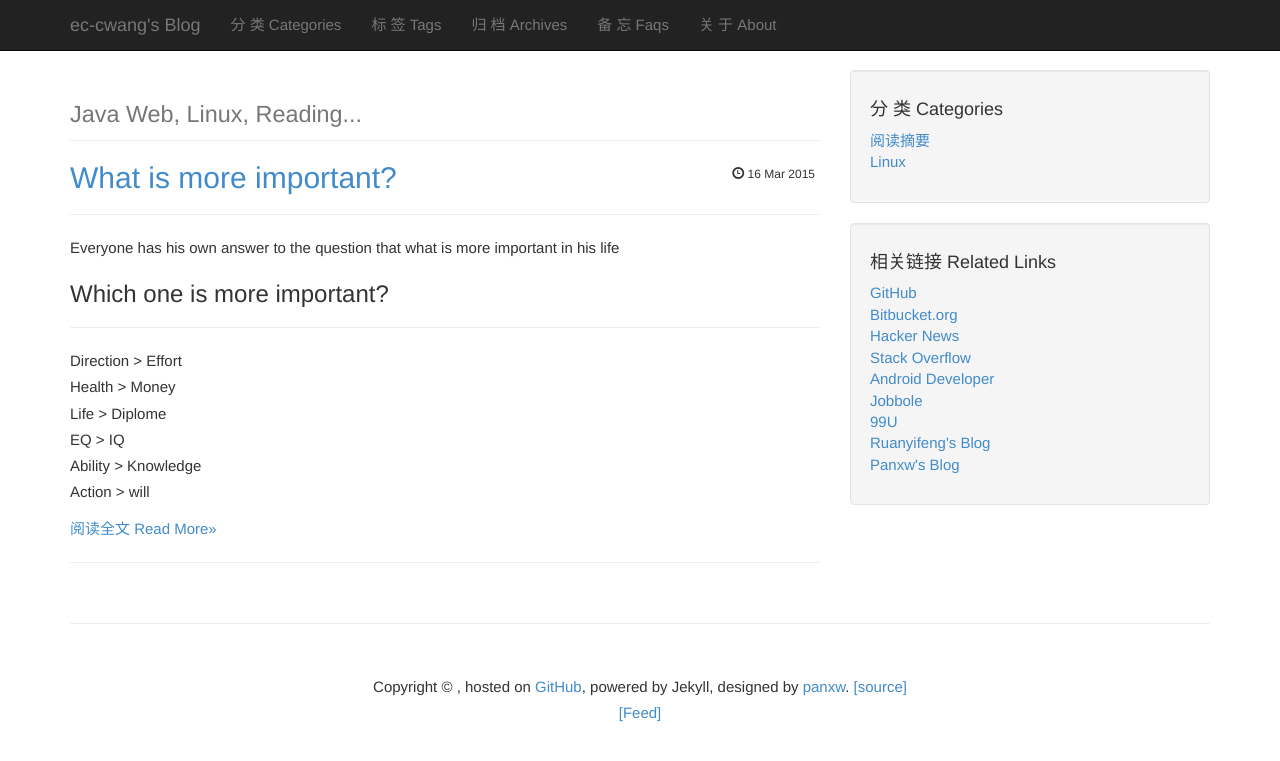
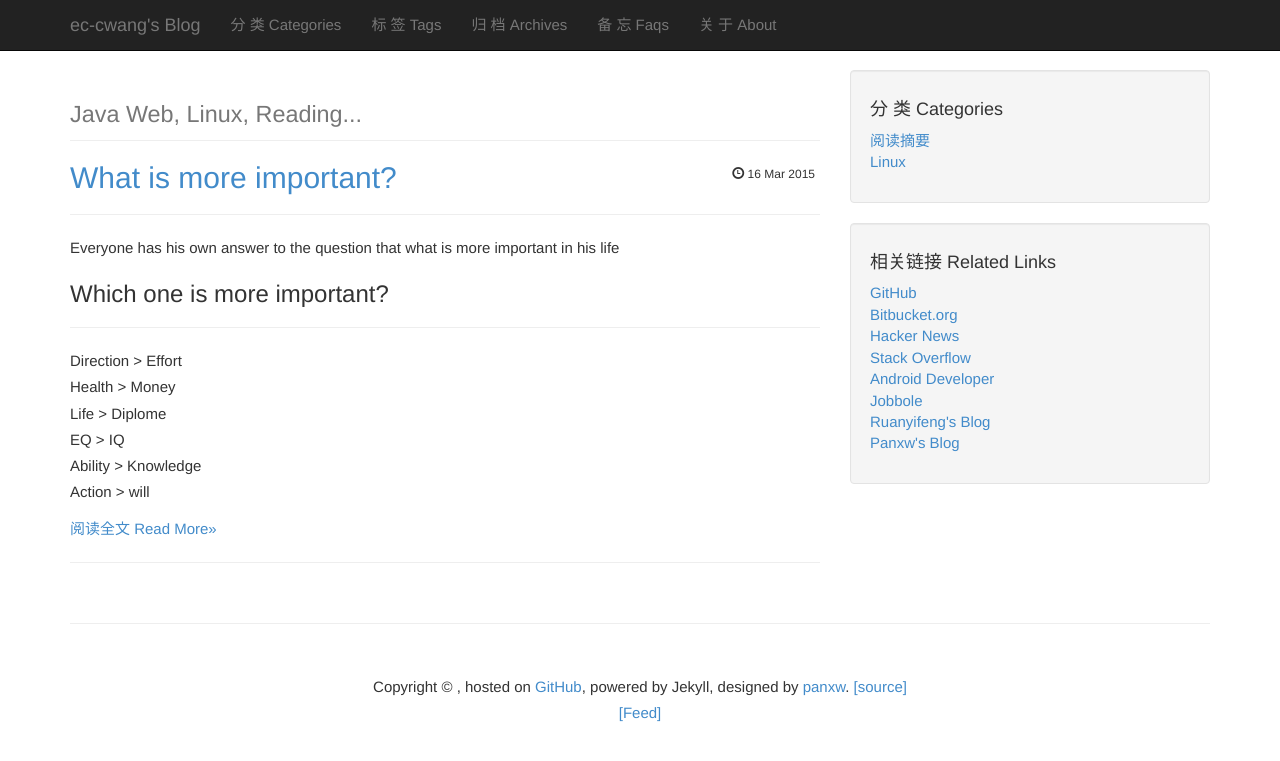
Before and after one commit to ec-cwang/ec-cwang.github.io, a Jekyll site: the page built from index.html, in a window 1280 px wide. Shown: the top 761 px of the page. Built offline with Jekyll 4.4.1, drawn with Linux system fonts in a browser that asks for light colours; Markdown is read by kramdown in place of the engine named in the settings; the list of posts is cut into pages by our own code.

Commit message:
Update links.html

```diff
--- a/_includes/links.html
+++ b/_includes/links.html
@@ -30,11 +30,6 @@
                 </a>
               </li>
               <li>
-                <a href="http://99u.com/">
-                  99U
-                </a>
-              </li>
-              <li>
                 <a href="http://www.ruanyifeng.com/blog/">
                   Ruanyifeng's Blog
                 </a>
```
